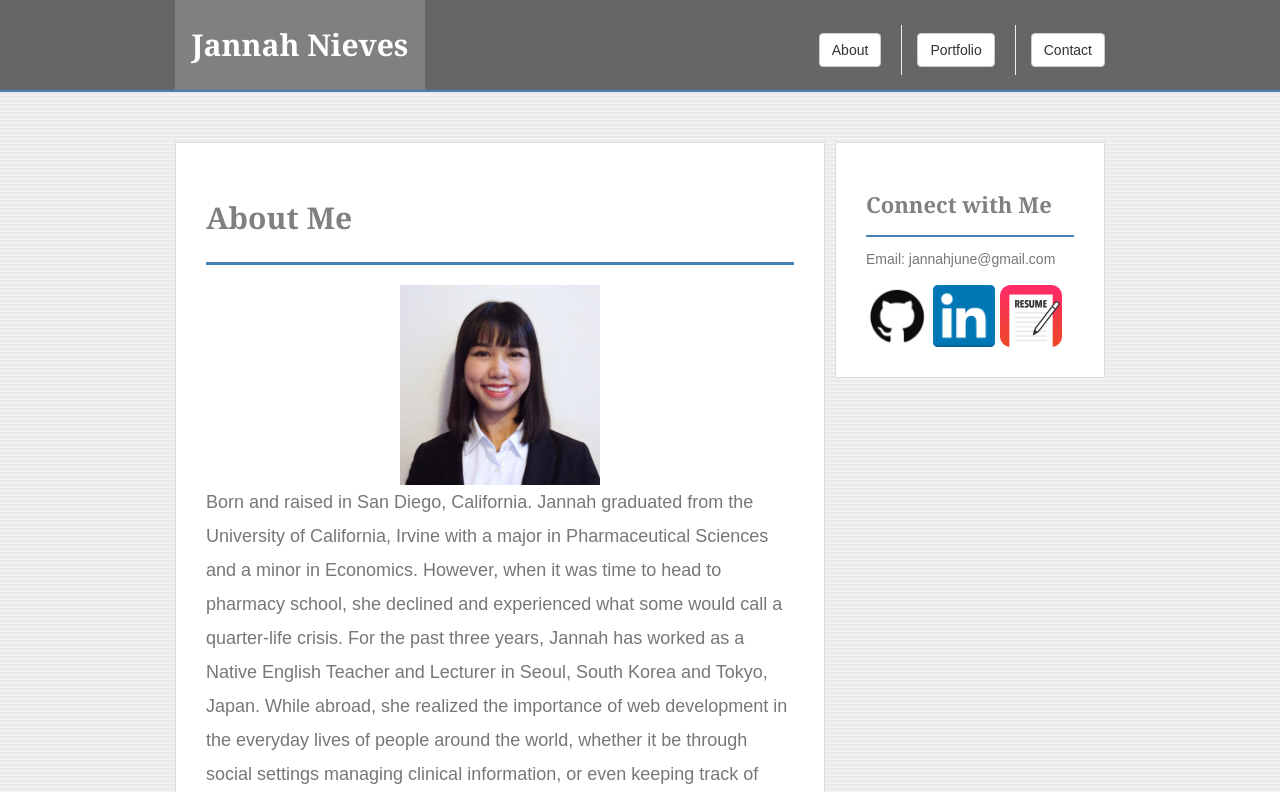
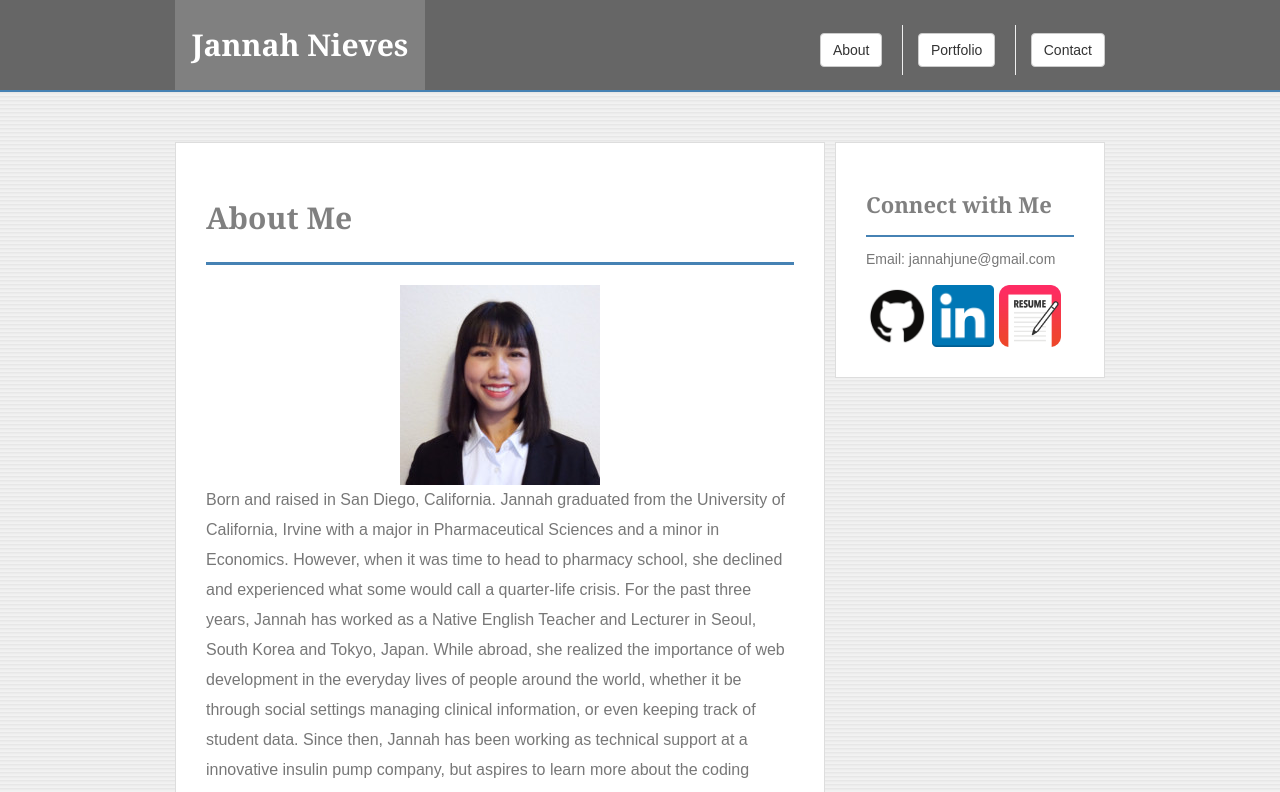
Before and after one commit to jnieves14/jnieves14.github.io, a plain HTML site: page index.html in a window 1280 px wide. Shown: the top 792 px of the page. Drawn offline with nearby package versions, Linux system fonts and the light colour scheme.

Commit message:
box sizing addeD

```diff
--- a/assets/css/style.css
+++ b/assets/css/style.css
@@ -1,7 +1,14 @@
+* {
+  box-sizing: border-box;
+  margin: 0px;
+}
+
+
+
 body {
     font-family: Arial, "Helvetica Neue", Helvetica, sans-serif;
-    font-size: 18px;
-    line-height: 34px;
+    font-size: 16px;
+    line-height: 30px;
     color: #777;
     background: url("../images/shl.png");
   }
@@ -94,7 +101,7 @@ body {
   /* header */
 
   #masthead {
-    position: static;
+    position: sticky;
     z-index: 99;
     width: 100%;
     margin: 0 0 30px;
```
